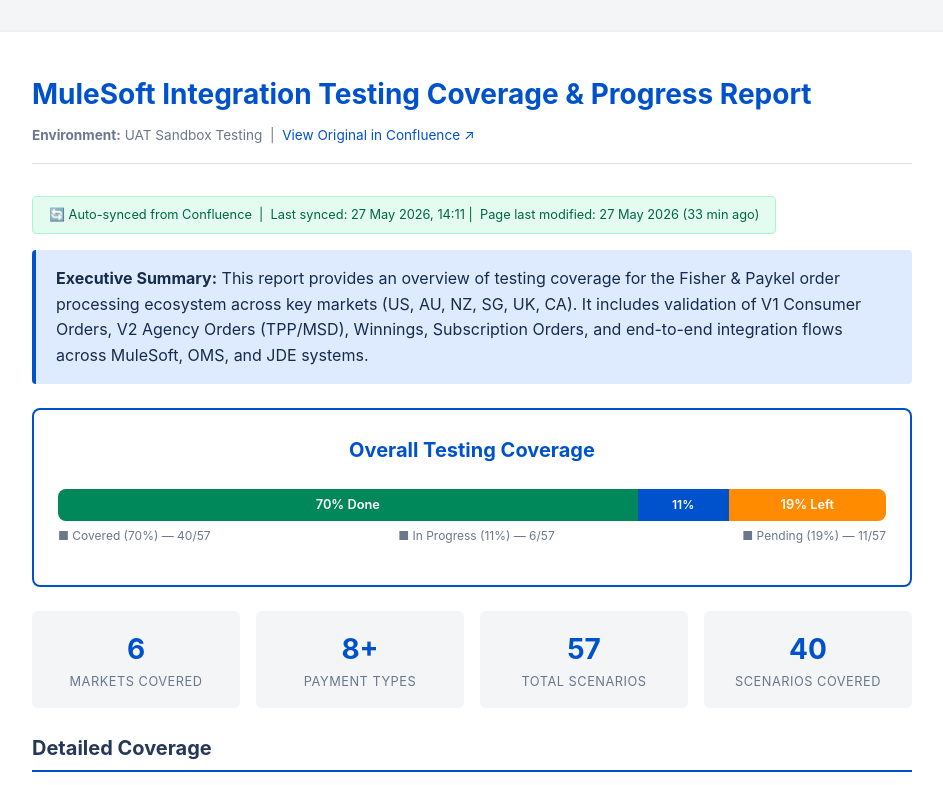
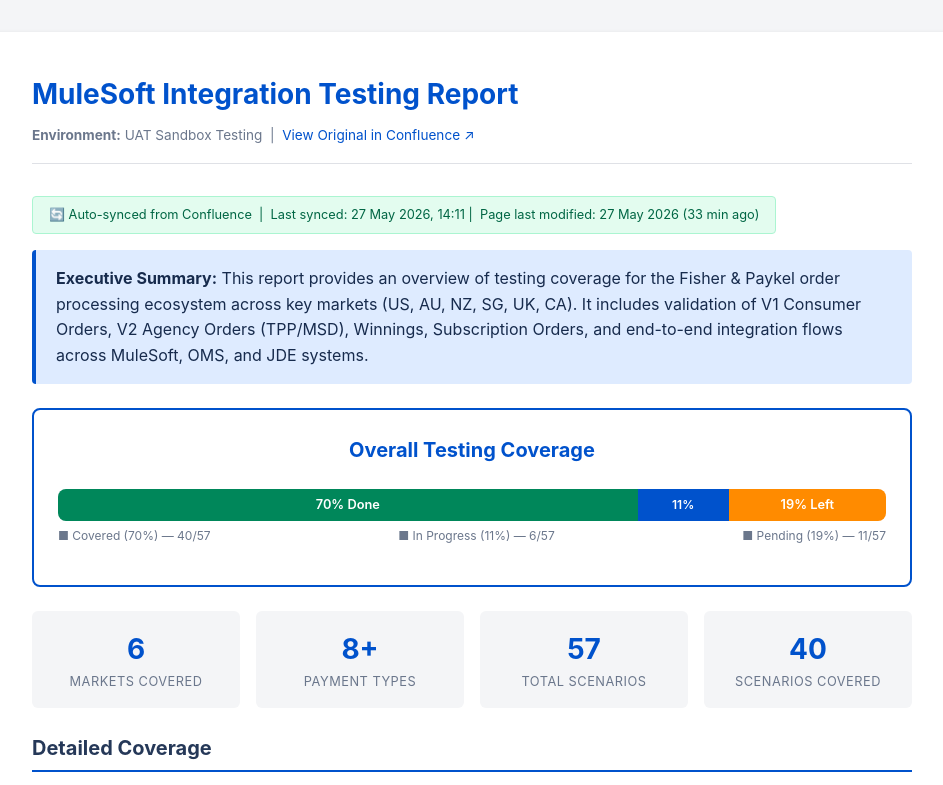
Before and after one commit to gautamroop/mulesoft-testing-report, a plain HTML site: page index.html in a window 1280 px wide. Shown: the top 785 px of the page, without its empty margins (168-1111 px from the left). Drawn offline with Linux system fonts and the light colour scheme.

Commit message:
Update report title

```diff
--- a/index.html
+++ b/index.html
@@ -3,7 +3,7 @@
 <head>
     <meta charset="UTF-8">
     <meta name="viewport" content="width=device-width, initial-scale=1.0">
-    <title>MuleSoft Integration Testing Coverage & Progress Report - Summary</title>
+    <title>MuleSoft Integration Testing Report</title>
     <style>
         * { margin: 0; padding: 0; box-sizing: border-box; }
         body { font-family: -apple-system, BlinkMacSystemFont, 'Segoe UI', Roboto, sans-serif; background: #f4f5f7; color: #172b4d; line-height: 1.6; padding: 2rem; }
@@ -59,7 +59,7 @@
 </head>
 <body>
     <div class="container">
-        <h1>MuleSoft Integration Testing Coverage & Progress Report</h1>
+        <h1>MuleSoft Integration Testing Report</h1>
         <div class="meta">
             <strong>Environment:</strong> UAT Sandbox Testing &nbsp;|&nbsp;
             <a href="https://fisherpaykel.atlassian.net/wiki/spaces/SE/pages/4934435329/Testing+Coverage+Progress+Report" target="_blank">View Original in Confluence ↗</a>
```
Also changed, not shown: testing-coverage-summary.html (+2 -2 lines).
